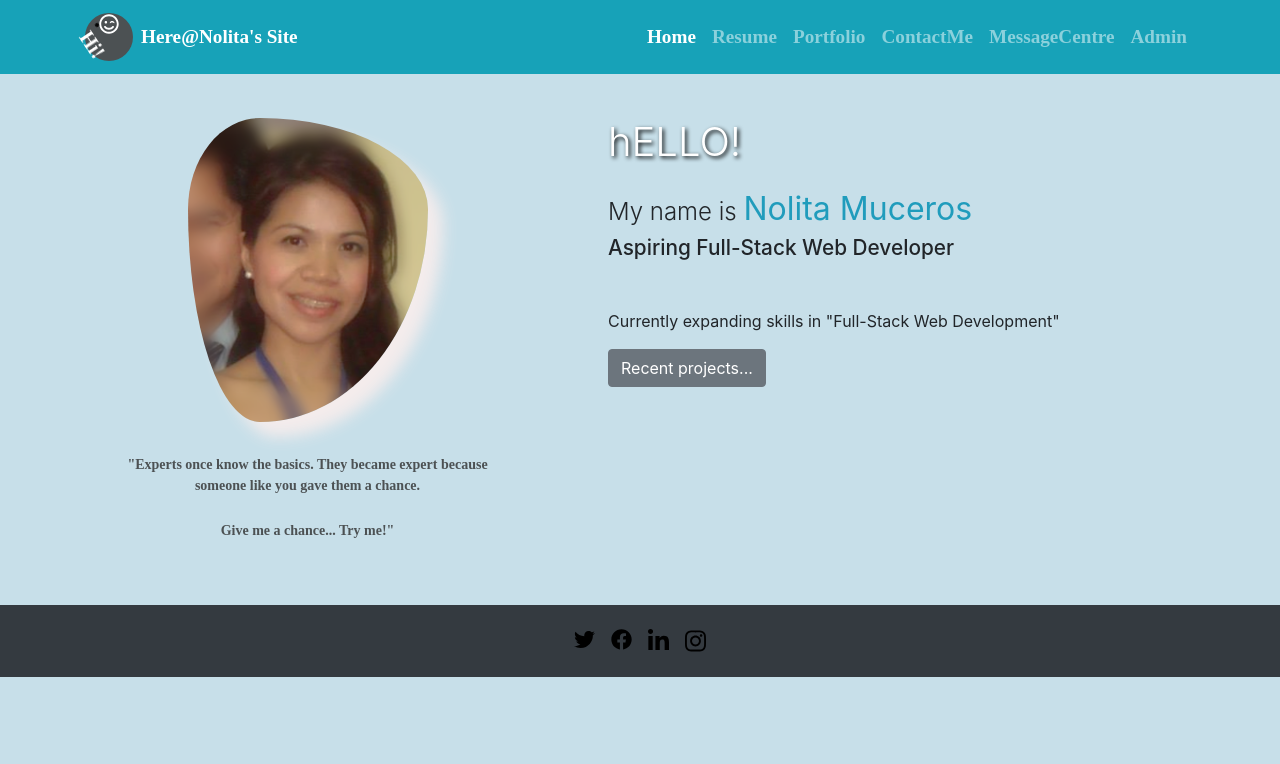
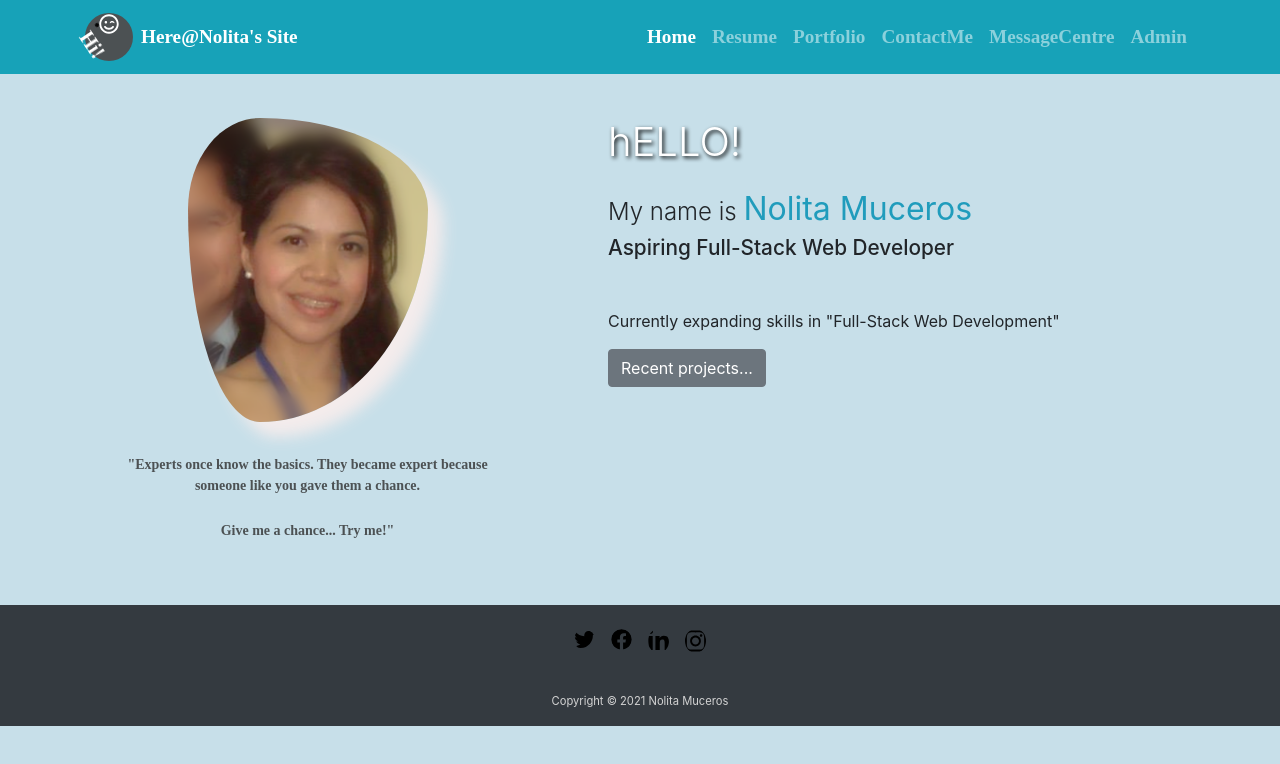
Before and after one commit to nmuceros/muceros__nolita--final-project, a React (Create React App) app in the folder fs1010-project-front-end/: page / in a window 1280 px wide. Shown: the top 764 px of the page. Built offline with nearby package versions, Linux system fonts and the light colour scheme.

Commit message:
adds copyright at the footer

```diff
--- a/fs1010-project-front-end/src/components/shared/footer.js
+++ b/fs1010-project-front-end/src/components/shared/footer.js
@@ -31,7 +31,7 @@ const Footer = () => {
                         )}
                     </div>
                 </div>
-                {/* <p className="m-0 text-center text-white">Copyright &copy; 2021 Nolita Muceros</p>  */}
+                <p id="footer-copyright" className="m-0 text-center ">Copyright &copy; 2021 Nolita Muceros</p>
             </div>
         </footer>
 
--- a/fs1010-project-front-end/src/css/footer.css
+++ b/fs1010-project-front-end/src/css/footer.css
@@ -10,7 +10,8 @@
     margin: .5rem;
     width: 1.3rem;
     opacity: 1;
-    color: white;
+    /* background-color: white; */
+    border-radius: 50%;
   }
 
   .img-social:hover {
@@ -18,3 +19,9 @@
     background-color: white;
     border-radius: 50%;
   }
+
+  #footer-copyright {
+    padding-top: 2rem;
+    color: lightgrey;
+    font-size: .7rem;
+  }
--- a/fs1010-project-front-end/src/css/logo.css
+++ b/fs1010-project-front-end/src/css/logo.css
@@ -6,49 +6,26 @@
     height: auto;
     margin-left: auto;
     margin-right: auto;
-
-    /* flex-direction: column; */
-    /* text-justify: auto; */
-    /* width: auto;
-    height: auto; */
-    /* justify-content: left; */
-
-    /* background-color: yellow; */
-
 }
 
 #logo {
     position: relative;
     width: 3rem;
     height: 3rem;
-    /* background-color: #32494e; */
-    /* background-color: #65a2b9; */
     background-color: rgb(76, 81, 83);
     border-radius: 50%;
-    /* align-content: center; */
-    /* text-align: center; */
     margin-left: 0;
     margin-right: 0;
     align-items: center;
-
-    /* background-color: blue; */
-
 }
 
 
 
 
 #logo-sm-circle-unfilled  {
-        /* margin-top: 1rem; */
         width:40%;
         height:40%;
         position: relative;
-        /* align-items: center; */
-        /* text-align: center; */
-        /* align-content: center;
-        margin-left:  0;
-        margin-right: 0; */
-        /* width: 100%; */
         border-radius: 50%;
         border: black solid 2px;
         background-color: #65a2b9;
@@ -60,9 +37,7 @@
         animation-duration: 800ms;
         animation-iteration-count: infinite;
         animation-timing-function: linear;
-        /* -o-animation-direction: alternate-reverse; */
         animation-direction: alternate;
-
     }
 
     #logo-sm-circle-unfilled {
@@ -77,32 +52,11 @@
         position: relative;
         margin-left: 14px;
         margin-top: -12px;
-
-        /* color: yellow; */
-
-
     }
 
     @keyframes logospin {
-        from {
-            transform: rotate(90deg);
-
-        }
-
-
-        to {
-            transform: rotate(-45deg);
-        }
-        /* from {
-            transform: rotate(90deg);
-
-        }
-
-
-        to {
-            transform: rotate(0deg);
-        }
-    */
+        from {transform: rotate(90deg);}
+        to {transform: rotate(-45deg);}
     }
 
     .logo-text {
@@ -116,5 +70,4 @@
         font-size: 1.2rem;
         font-weight: bolder;
         margin-left: .5rem;
-        /* background-color: red; */
     }
```
Also changed, not shown: fs1010-project-front-end/src/css/home.css (+7 -0 lines), 1 other file (tests, documents, lock files or other folders).
